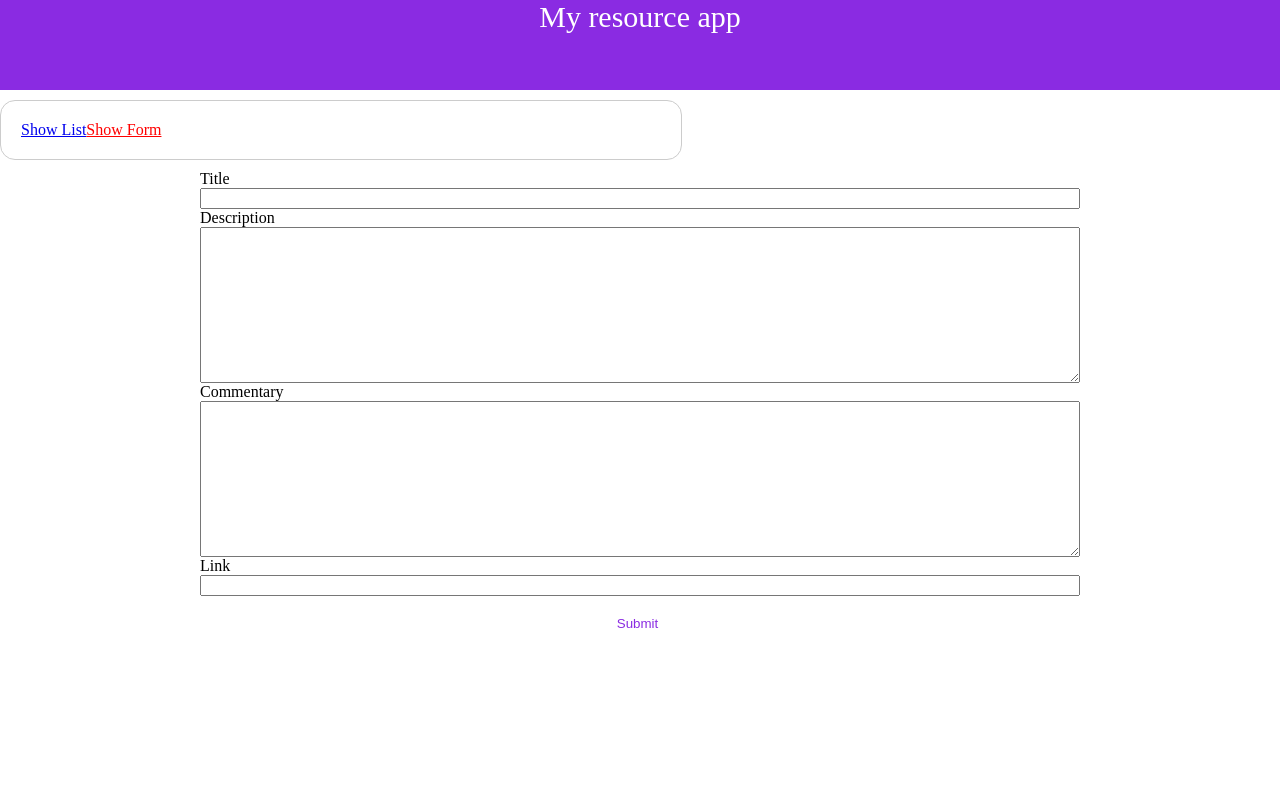
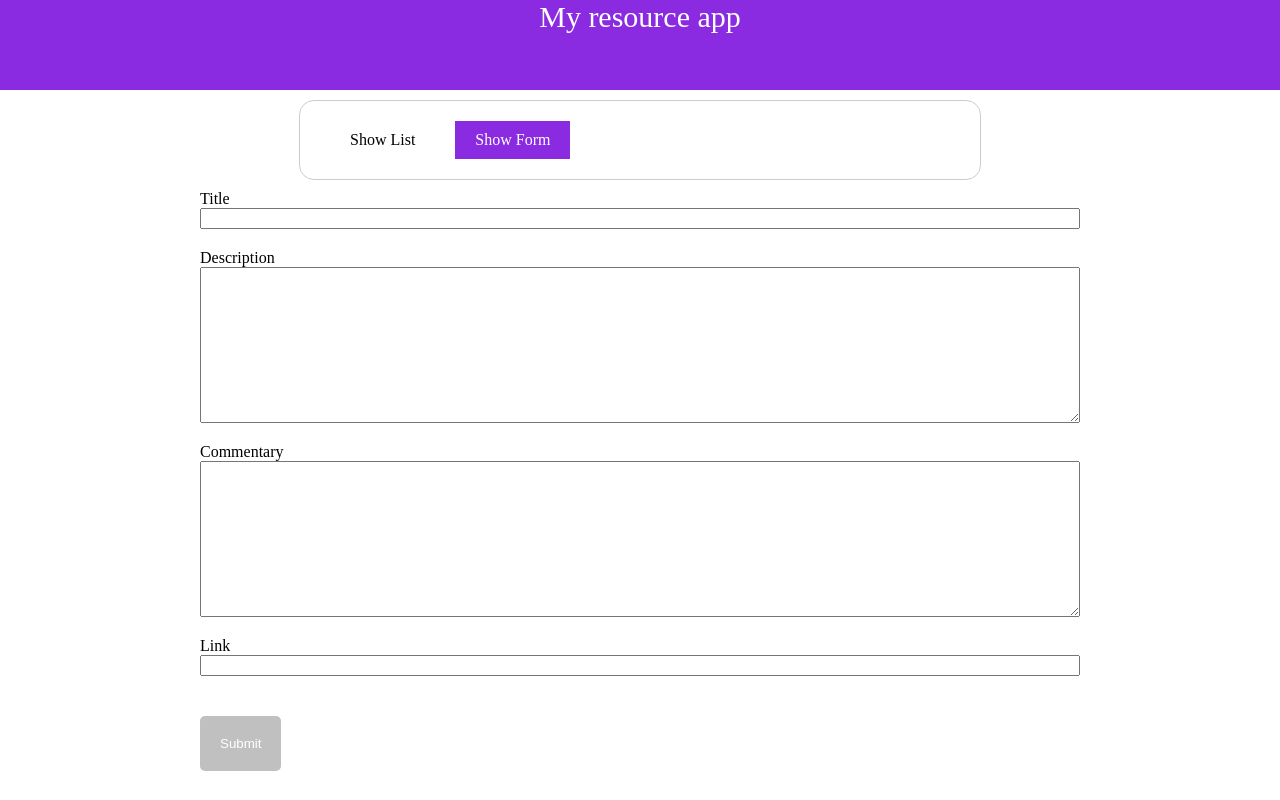
Before and after one commit to bezedache29/vuejs-router-nested-guard, a Vue app: page /add in a window 1280 px wide. Built offline with nearby package versions, Linux system fonts and the light colour scheme.

Commit message:
Mise en form barre de navigation + liens du routeur en active links

```diff
--- a/src/App.vue
+++ b/src/App.vue
@@ -34,6 +34,7 @@ export default {
   }
 
   .router-link-active {
-    color: red;
+    background-color: blueviolet;
+    color: white!important;
   }
 </style>
--- a/src/components/ResourceForm.vue
+++ b/src/components/ResourceForm.vue
@@ -2,18 +2,20 @@
   <div>
     <form @submit.prevent>
       <label>Title</label>
-      <input v-model.trim="title" type="text" name="title" @blur="checkTitle" />
+      <input class="input" v-model.trim="title" type="text" name="title" @blur="checkTitle" />
       <div v-if="titleError" class="error">Le titre doit être rempli</div>
       <label>Description</label>
-      <textarea v-model.trim="desc" name="desc" cols="30" rows="10" @blur="checkDesc"></textarea>
+      <textarea class="input" v-model.trim="desc" name="desc" cols="30" rows="10" @blur="checkDesc"></textarea>
       <div v-if="descError" class="error">La description doit être remplie</div>
       <label>Commentary</label>
-      <textarea v-model.trim="commentary" name="desc" cols="30" rows="10" @blur="checkCommentary"></textarea>
+      <textarea class="input" v-model.trim="commentary" name="desc" cols="30" rows="10" @blur="checkCommentary"></textarea>
       <div v-if="commentaryError" class="error">La commentary doit être remplie</div>
       <label>Link</label>
-      <input v-model.trim="link" type="text" @blur="checkLink"/>
+      <input class="input" v-model.trim="link" type="text" @blur="checkLink"/>
       <div v-if="linkError" class="error">Link est obligatoire</div>
-      <custom-button :inactive="hasError" content="Submit" @buttonClicked="submitForm"></custom-button>
+      <div class="button">
+        <custom-button :inactive="hasError" content="Submit" @buttonClicked="submitForm"></custom-button>
+      </div>
     </form>
     <error-modal @trigger-close-modal="closeModal" v-if="showModal"></error-modal>
   </div>
@@ -89,4 +91,14 @@ export default {
     flex-direction: column;
     padding: 10px 200px;
   }
+  .input {
+    margin-bottom: 20px;
+  }
+  .error {
+    color: red;
+    margin-top: -20px;
+  }
+  .button {
+    margin-top: 20px;
+  }
 </style>
--- a/src/components/TabManagment.vue
+++ b/src/components/TabManagment.vue
@@ -1,9 +1,9 @@
 <template>
   <div>
-    <router-link to="/">
+    <router-link to="/" class="btn">
       Show List
     </router-link>
-    <router-link to="/add">
+    <router-link to="/add" class="btn">
       Show Form
     </router-link>
   </div>
@@ -19,9 +19,19 @@ export default {
     list-style-type: none;
     border: 1px rgb(204, 204, 204) solid;
     border-radius: 15px;
-    margin-top: 10px;
     width: 50%;
     padding: 20px;
     display: flex;
+    margin: 10px auto 0 auto;
+  }
+  .btn {
+    padding: 10px 20px;
+    margin: 0 10px;
+    color: black;
+    text-decoration: none;
+  }
+  .btn:hover {
+    background-color: red;
+    color: white;
   }
 </style>
--- a/src/components/UI/CustomButton.vue
+++ b/src/components/UI/CustomButton.vue
@@ -28,11 +28,12 @@ export default {
     color: white;
     margin-right: 5px;
     cursor: pointer;
+    border-radius: 5px;
   }
 
   .inactive {
-    background-color: white;
-    color: blueviolet;
+    background-color: rgba(128, 128, 128, 0.493);
+    color: white;
     cursor: initial;
   }
 </style>
```
Also changed, not shown: 1 other file (tests, documents, lock files or other folders).
